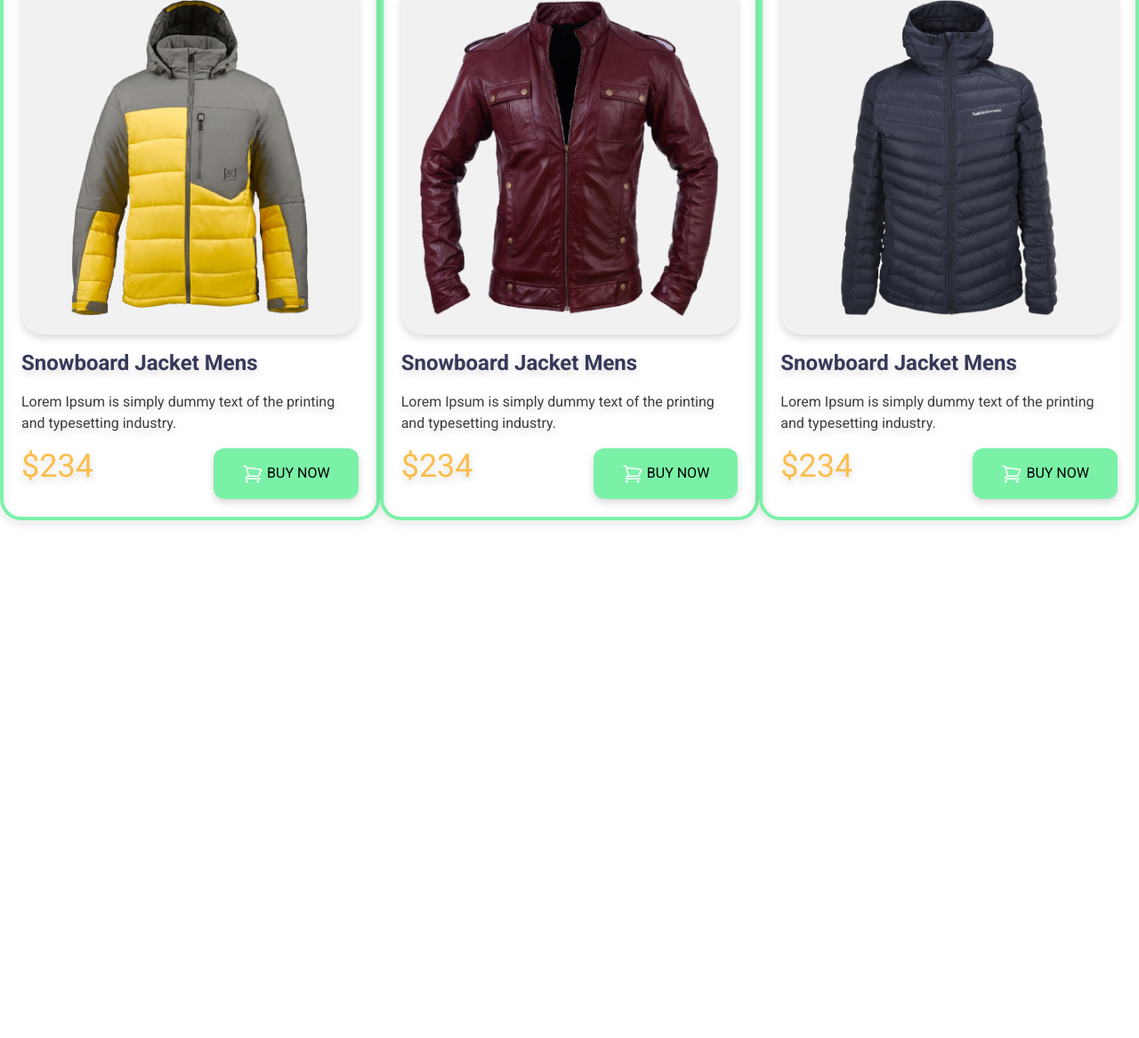
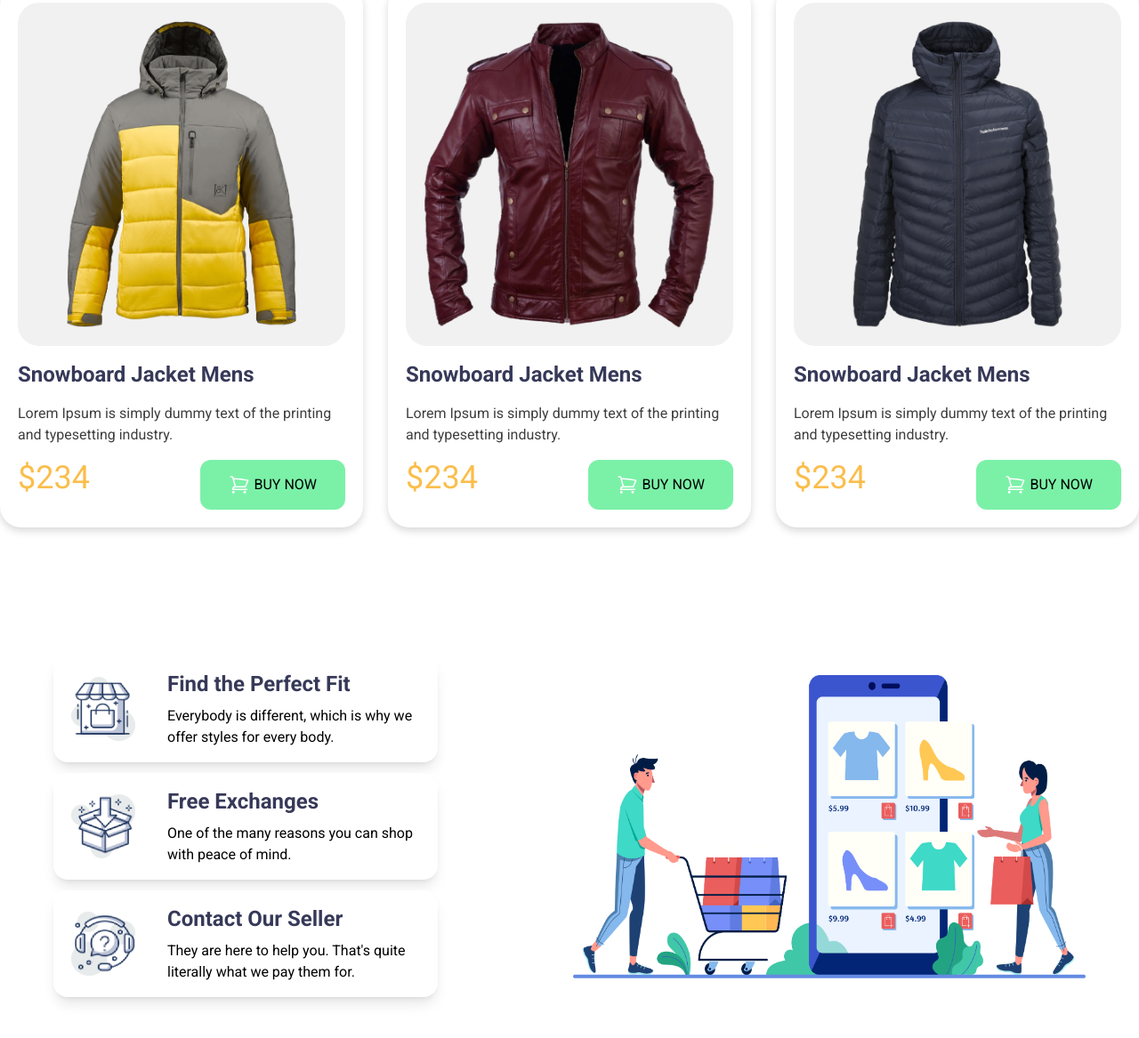
Before and after one commit to Kawsaralam1/penguin-fashion, a plain HTML site: page index.html in a window 1280 px wide. Shown: the part 1413-2580 px from the top of the page at 89% size. Before the commit the page ends 2046 px from the top, so only its background shows below. Drawn offline with nearby package versions, Linux system fonts and the light colour scheme.

Commit message:
added footer section and made responsive

```diff
--- a/index.html
+++ b/index.html
@@ -98,12 +98,12 @@
          <!-- Man jacket section -->
 
           <section class="my-12">
-            <h2 class="font-bebas-neue text-5xl text-[#363958]">Man jacket</h2>
+            <h2 class="font-bebas-neue text-5xl my-7 text-[#363958]">Man jacket</h2>
 
                 <!-- Man jacket card container -->
-                <div class="grid grid-cols-1 md:grid-cols-2 lg:grid-cols-3">
+                <div class="grid grid-cols-1 md:grid-cols-2 lg:grid-cols-3 gap-7">
                     <!-- Man jacket card 1-->
-                     <div class="p-5 space-y-4 drop-shadow-lg border-4 border-green-300 rounded-3xl">
+                     <div class="p-5 space-y-4 drop-shadow-lg bg-[#FFFFFF] rounded-3xl">
                         <img class="p-5 rounded-3xl bg-[#F1F1F1] ro" src="./images/jacket-4.png" alt="photo of man jacket">
                         <h4 class="text-2xl text-[#363958] font-bold">Snowboard Jacket Mens</h4>
                         <p class="text-[#3E3E3E]">Lorem Ipsum is simply dummy text of the printing and typesetting industry.</p>
@@ -118,7 +118,7 @@
                         </div>
                      </div>
                     <!-- Man jacket card 2-->
-                     <div class="p-5 space-y-4 drop-shadow-lg border-4 border-green-300 rounded-3xl">
+                     <div class="p-5 space-y-4 drop-shadow-lg bg-[#FFFFFF] rounded-3xl">
                         <img class="p-5 rounded-3xl bg-[#F1F1F1] ro" src="./images/jacket-5.png" alt="photo of man jacket">
                         <h4 class="text-2xl text-[#363958] font-bold">Snowboard Jacket Mens</h4>
                         <p class="text-[#3E3E3E]">Lorem Ipsum is simply dummy text of the printing and typesetting industry.</p>
@@ -133,7 +133,7 @@
                         </div>
                      </div>
                     <!-- Man jacket card 3-->
-                     <div class="p-5 space-y-4 drop-shadow-lg border-4 border-green-300 rounded-3xl">
+                     <div class="p-5 space-y-4 drop-shadow-lg bg-[#FFFFFF] rounded-3xl">
                         <img class="p-5 rounded-3xl bg-[#F1F1F1] ro" src="./images/jacket-6.png" alt="photo of man jacket">
                         <h4 class="text-2xl text-[#363958] font-bold">Snowboard Jacket Mens</h4>
                         <p class="text-[#3E3E3E]">Lorem Ipsum is simply dummy text of the printing and typesetting industry.</p>
@@ -150,7 +150,49 @@
                 </div>
           </section>
     </main>
-    <footer>
+    <!-- footer section -->
+    <footer class="flex flex-col-reverse md:flex-row lg:flex-row gap-8 justify-around items-center my-36">
+        <!-- footer text -->
+
+
+                <!-- text container -->
+                       <div class="flex flex-col">
+                        <!-- footer card 1 -->
+                 <div class="flex items-center rounded-2xl shadow-lg bg-[#FFFFFF]">
+                    <div>
+                    <img class="w-18 h-18 m-5" src="./icons/house.png" alt="photo of house">
+                    </div>
+                    <div class="p-4">
+                    <h5 class="text-[#363958] text-2xl font-bold mb-2">Find the Perfect Fit</h5>
+                    <p class="w-72 h-12">Everybody is different, which is why we
+                    offer styles for every body.</p>
+                </div>
+                </div>
+                        <!-- footer card 2 -->
+                 <div class="flex my-3 items-center rounded-2xl shadow-lg bg-[#FFFFFF]">
+                    <div>
+                    <img class="w-18 h-18 m-5" src="./icons/box.png" alt="photo of house">
+                    </div>
+                    <div class="p-4">
+                    <h5 class="text-[#363958] text-2xl font-bold mb-2">Free Exchanges</h5>
+                    <p  class="w-72 h-12">One of the many reasons you can shop with peace of mind.</p>
+                </div>
+                </div>
+                        <!-- footer card 3 -->
+                 <div class="flex items-center rounded-2xl shadow-lg bg-[#FFFFFF]">
+                    <div>
+                    <img class="w-18 h-18 m-5" src="./icons/question.png" alt="photo of house">
+                    </div>
+                    <div class="p-4">
+                    <h5 class="text-[#363958] text-2xl font-bold mb-2">Contact Our Seller</h5>
+                    <p  class="w-72 h-12">They are here to help you. That's quite literally what we pay them for.</p>
+                </div>
+                </div>
+                       </div>
+                <div>
+                <img class="max-w-xl h-auto" src="./images/shopping.png" alt="photo of footer">
+                </div>
+               </div>
 
     </footer>
 </body>
```
